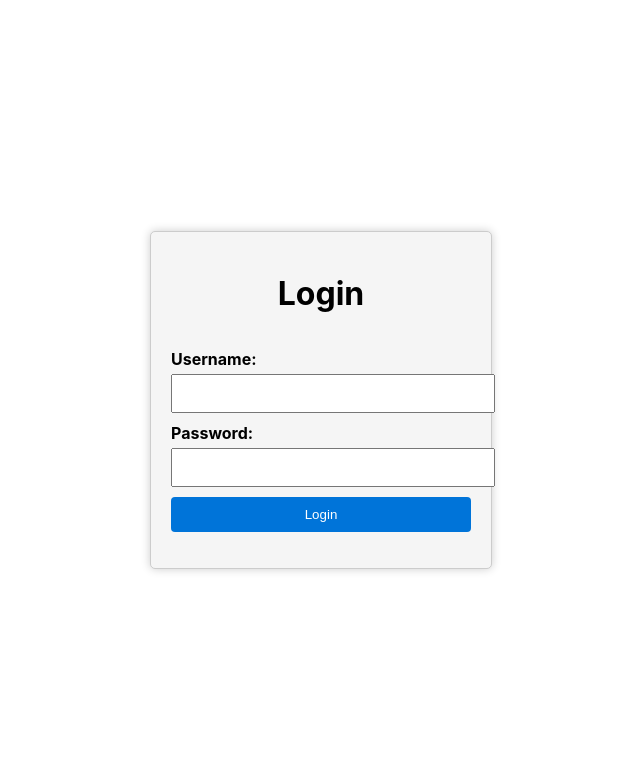
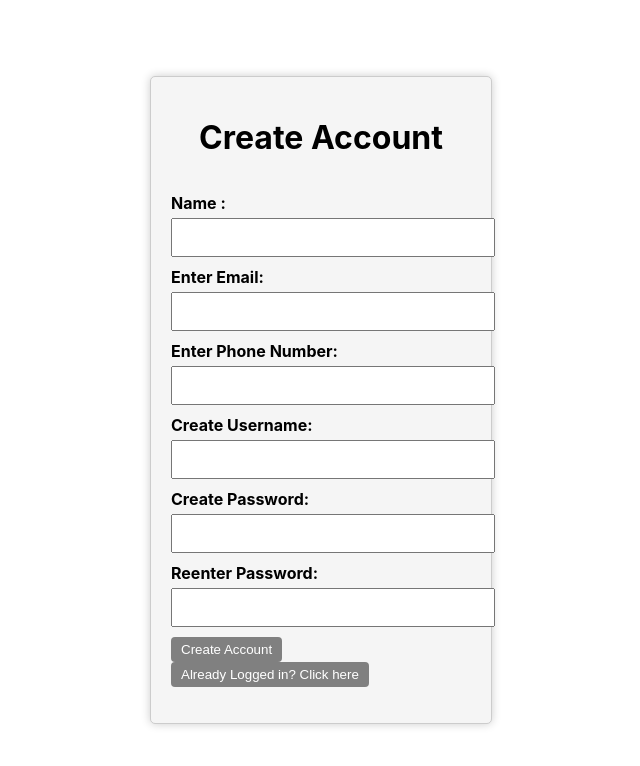
Before and after one commit to Arka16/RoutineApp, a React (Create React App) app in the folder routine-app/: page / in a window 1280 px wide. Shown: the top 766 px of the page, without its empty margins (319-959 px from the left). Built offline with nearby package versions, Linux system fonts and the light colour scheme.

Commit message:
Added basic login/Create Account ui functionality

```diff
--- a/routine-app/package.json
+++ b/routine-app/package.json
@@ -38,5 +38,8 @@
       "last 1 firefox version",
       "last 1 safari version"
     ]
+  },
+  "devDependencies": {
+    "@babel/plugin-proposal-private-property-in-object": "^7.21.11"
   }
 }
--- a/routine-app/src/App.js
+++ b/routine-app/src/App.js
@@ -3,13 +3,15 @@ import LoginPage from './pages/LoginPage/LoginPage';
 import CreateTable from './pages/CreateTable/CreateTable';
 import SchedulePage from './pages/SchedulePage/SchedulePage';
 import EditTable from './pages/EditTable/EditTable';
+import CreateAccount from './pages/CreateAccount/CreateAccount';
 import { BrowserRouter as Router, Routes, Route } from 'react-router-dom';
 
 function App() {
   return (
     <Router>
       <Routes>
-        <Route path="/" element={<LoginPage />} />
+        <Route path="/" element={< CreateAccount/>} />
+        <Route path="/LogIn" element={< LoginPage/>} />
         <Route path="/schedule" element={<SchedulePage />} />
         <Route path="/createTable" element={<CreateTable />} />
         <Route path="/edit" element={<EditTable />} />
--- /dev/null
+++ b/routine-app/src/pages/CreateAccount/CreateAccount.jsx
@@ -0,0 +1,87 @@
+import React, {useState} from "react";
+import './CreateAccount.css'
+import { useNavigate } from 'react-router-dom';
+
+function CreateAccount(){
+
+    const navigation = useNavigate();
+    const [name, setName] = useState('');
+    const [email, setEmail] = useState('');
+    const [phoneNumber, setPhoneNumber] = useState('');
+    const [username, setUsername] = useState('');
+    const [password, setPassword] = useState('');
+    const [repassword, setRepassword] = useState('');
+    const [message, setMessage] = useState('');
+
+    const handleLogin = (e) => {
+      e.preventDefault();
+
+      // You can add your authentication logic here.
+      // For this example, let's consider a simple username and password.
+
+      if (username === 'demo' && password === 'password') {
+        setMessage('Login successful');
+      } else {
+        setMessage('Invalid username or password');
+      }
+      navigation("/createTable");
+    }
+
+
+    return (
+        <div className="login-container">
+      <form className="login-form" onSubmit={handleLogin}>
+        <h1>Create Account </h1>
+        <label htmlFor="Name">Name :</label>
+        <input
+          type="text"
+          id="name"
+          value={name}
+          onChange={(e) => setName(e.target.value)}
+        />
+        <label htmlFor="email"> Enter Email:</label>
+        <input
+          type="text"
+          id="email"
+          value={email}
+          onChange={(e) => setEmail(e.target.value)}
+        />
+
+        <label htmlFor="phoneNumber"> Enter Phone Number:</label>
+        <input
+          type="text"
+          id="phoneNumber"
+          value={phoneNumber}
+          onChange={(e) => setPhoneNumber(e.target.value)}
+        />
+         <label htmlFor="username"> Create Username:</label>
+        <input
+          type="text"
+          id="username"
+          value={username}
+          onChange={(e) => setUsername(e.target.value)}
+        />
+        <label htmlFor="password"> Create Password:</label>
+        <input
+          type="password"
+          id="password"
+          value={password}
+          onChange={(e) => setPassword(e.target.value)}
+        />
+         <label htmlFor="password"> Reenter Password:</label>
+        <input
+          type="password"
+          id="password"
+          value={repassword}
+          onChange={(e) => setRepassword(e.target.value)}
+        />
+        <button className='CreateAccountButton' type="submit">Create Account</button>
+        <button onClick = {()=> navigation("/LogIn")}> Already Logged in? Click here </button>
+        <p className="message">{message}</p>
+      </form>
+    </div>
+    )
+
+}
+
+export default CreateAccount
```
Also changed, not shown: routine-app/src/pages/CreateAccount/CreateAccount.css (added), 1 other file (tests, documents, lock files or other folders).
